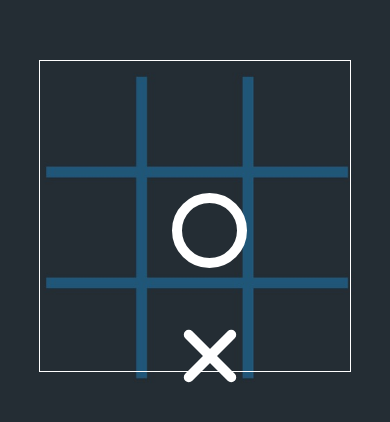
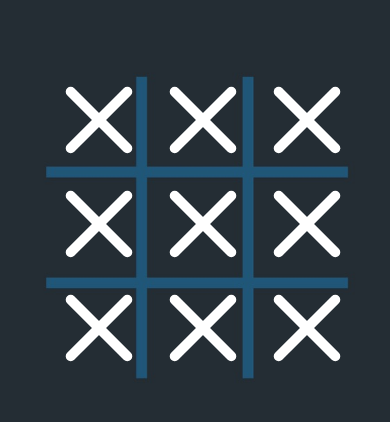
Before and after one commit to canknbr/tic-tac-toe, a React Native app: screen / in a window 390 px wide. Shown: the part 214-636 px from the top of the page. Built offline with nearby package versions, Linux system fonts and the light colour scheme.

Commit message:
added two-dimensional array

```diff
--- a/App.js
+++ b/App.js
@@ -1,4 +1,5 @@
 import { StatusBar } from 'expo-status-bar';
+import React, { useState } from 'react';
 import {
   StyleSheet,
   Text,
@@ -8,16 +9,35 @@ import {
 } from 'react-native';
 import bg from './assets/images/bg.jpeg';
 export default function App() {
+  const [gameMaps, setMap] = useState(
+    new Array(3).fill(new Array(3).fill('x'))
+  );
+
+  const [row, setRow] = useState(0);
+  const [col, setCol] = useState(0);
   return (
     <View style={styles.container}>
       <ImageBackground style={styles.bg} source={bg} resizeMode="contain">
         <View style={styles.map}>
-          <View style={styles.circle} />
-
-          <View style={styles.cross}>
-            <View style={styles.crossLine} />
-            <View style={[styles.crossLine, styles.crossLineReverse]} />
-          </View>
+          {gameMaps.map(row => (
+            <View style={styles.row}>
+              {row.map(cell => (
+                <View style={styles.cell}>
+                  {cell === 'o' && <View style={styles.circle} />}
+                  {cell === 'x' && (
+                    <View style={styles.cross}>
+                      <View style={styles.crossLine} />
+                      <View
+                        style={[styles.crossLine, styles.crossLineReverse]}
+                      />
+                    </View>
+                  )}
+                  {/*  */}
+                  {/*  */}
+                </View>
+              ))}
+            </View>
+          ))}
         </View>
       </ImageBackground>
       <StatusBar style="light" />
@@ -42,34 +62,44 @@ const styles = StyleSheet.create({
   map: {
     width: '80%',
     aspectRatio: 1,
-    borderWidth: 1,
-    borderColor: '#fff',
+  },
+  row: {
+    flexDirection: 'row',
+    flex: 1,
   },
   circle: {
-    position: 'absolute',
-    left: 1 * 122,
-    top: 1 * 122,
-    width: 75,
-    height: 75,
+    // position: 'absolute',
+    // left: 1 * 122,
+    // top: 1 * 122,
+    flex: 1,
+    margin: 10,
     borderRadius: 50,
     justifyContent: 'center',
     alignItems: 'center',
-    margin: 10,
+
     borderWidth: 10,
     borderColor: '#fff',
   },
+
+  cell: {
+    width: 100,
+    aspectRatio: 1,
+    flex: 1,
+  },
   cross: {
-    position: 'absolute',
-    left: 1 * 125,
-    top: 2 * 130,
-    width: 80,
-    height: 80,
+    // position: 'absolute',
+    // left: 1 * 125,
+    // top: 2 * 130,
+
+    flex: 1,
+    margin: 10,
   },
   crossLine: {
     position: 'absolute',
     left: 40,
     width: 10,
-    height: 70,
+    height: 90,
+    margin: 5,
     borderRadius: 5,
     backgroundColor: 'white',
     transform: [{ rotate: '45deg' }],
```
